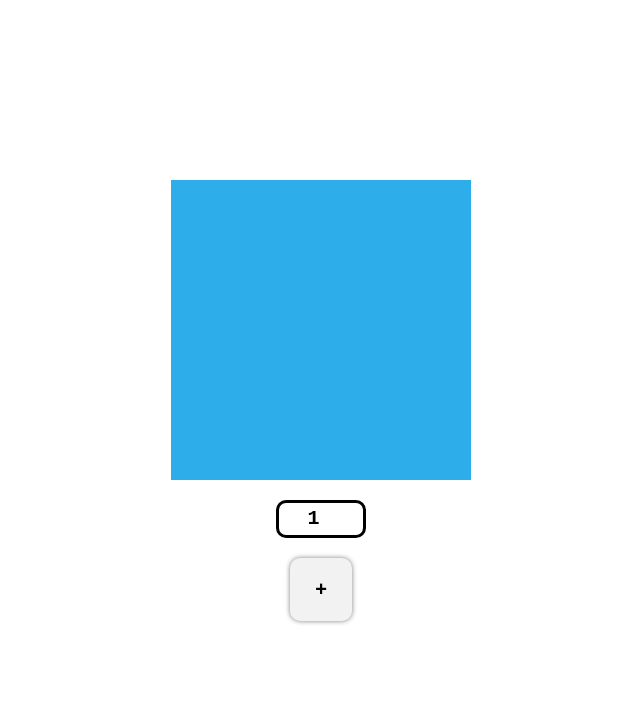
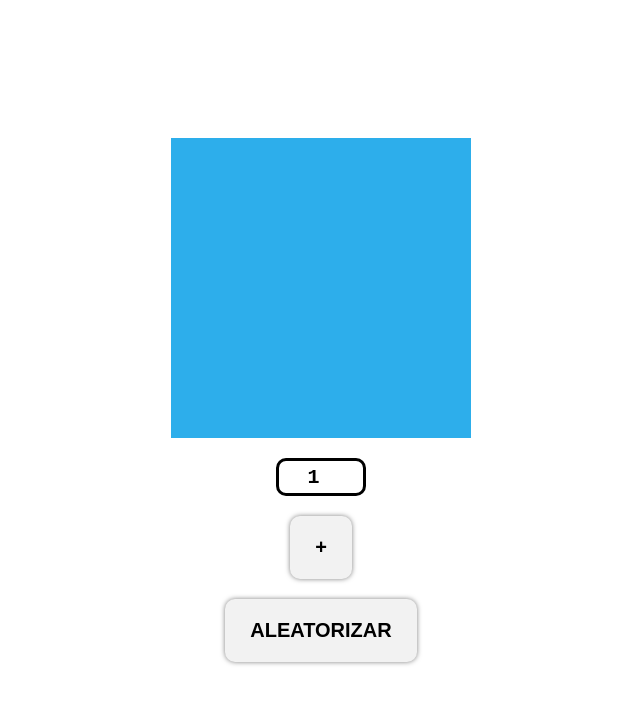
Before and after one commit to GUGOFO/Estudos-React, a React (Vite) app: page / in a window 1280 px wide. Shown: the top 704 px of the page, without its empty margins (319-959 px from the left). Built offline with nearby package versions, Linux system fonts and the light colour scheme.

Commit message:
Adicionando valores Aleatorizados

```diff
--- a/src/jsx/_Projetos/ColunasInversamenteProporcionais/ColunasInversamenteProporcionais.jsx
+++ b/src/jsx/_Projetos/ColunasInversamenteProporcionais/ColunasInversamenteProporcionais.jsx
@@ -20,13 +20,22 @@ function ColunasInversamenteProporcionais(){
         setNovoValor(1);
     }
 
-    useEffect(() => {
-        colunas.length != 0 && setTamanhoTotal(t => t = colunas.reduce(soma))
-    }, [colunas])
+    function aleatorizar(){
+        const novoNumColunas = Math.floor(Math.random() * 10 + 1);
+        let novasColunas = [];
+
+        for(let i = 0; i < novoNumColunas; i++) novasColunas = [...novasColunas, Math.floor(Math.random() * 20 + 1)]
+        console.log(novasColunas)
+        setColunas(novasColunas)
+    }
 
     function soma(total, elemento){
         return total + elemento;
     }
+
+    useEffect(() => {
+        colunas.length != 0 && setTamanhoTotal(t => t = colunas.reduce(soma))
+    }, [colunas])
 
     return(
         <div className={Styles.tudo}>
@@ -38,7 +47,8 @@ function ColunasInversamenteProporcionais(){
 
             </div>
             <input type="number" id={Styles.input} min={1} value={novoValor} onChange={(e) => atualizarValor(e)}/>
-            <button id={Styles.btn} onClick={() => adicionar()}>+</button>
+            <button className={Styles.btn} onClick={() => adicionar()}>+</button>
+            <button className={Styles.btn} onClick={() => aleatorizar()}>ALEATORIZAR</button>
         </div>
     )
 
--- a/src/jsx/_Projetos/ColunasInversamenteProporcionais/ColunasInversamenteProporcionais.module.css
+++ b/src/jsx/_Projetos/ColunasInversamenteProporcionais/ColunasInversamenteProporcionais.module.css
@@ -37,7 +37,7 @@ body{
     border-radius: 10px;
 }
 
-#btn{
+.btn{
     padding: 20px 25px;
     border-radius: 10px;
     border: none;
@@ -48,10 +48,10 @@ body{
     background-color: hsl(0, 0%, 95%);
 }
 
-#btn:hover{
+.btn:hover{
     background-color: hsl(0, 0%, 90%);
 }
 
-#btn:active{
+.btn:active{
     background-color: hsl(0, 0%, 85%);
 }
```
